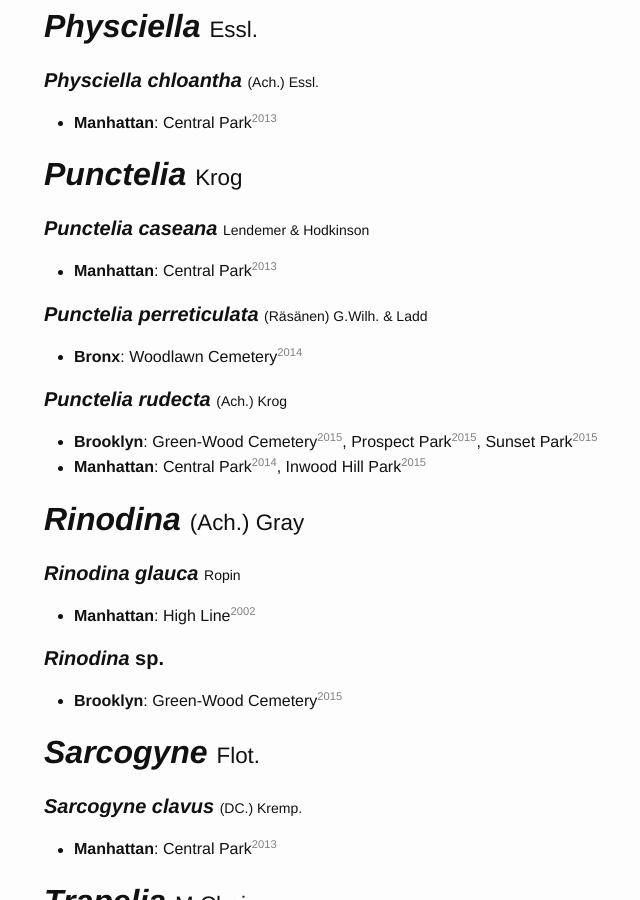
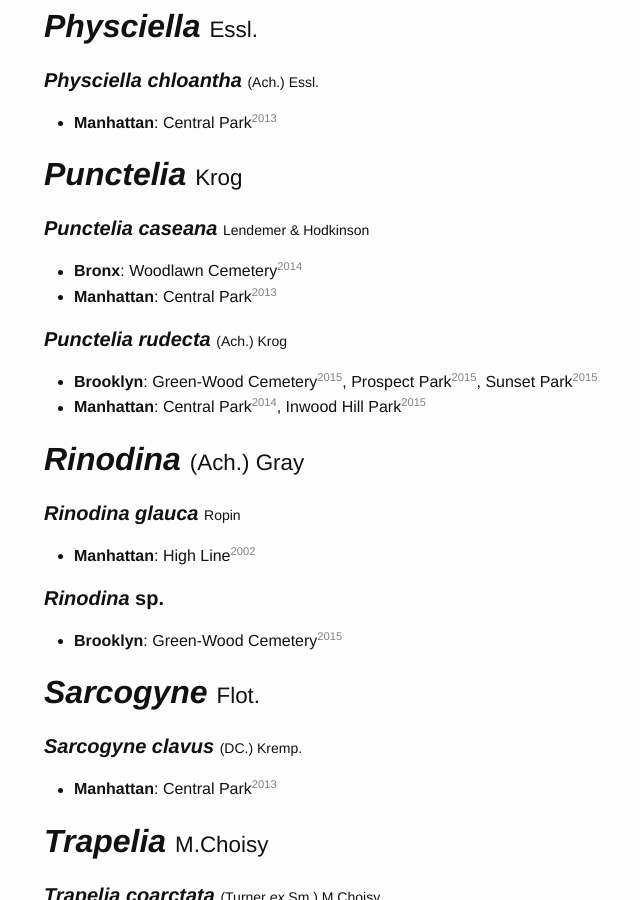
Before and after one commit to lichens-nyc/lichens-nyc.github.io, a Jekyll site: the page built from index.html, in a window 1280 px wide and 900 px high, scrolled down 6060 px. Shown: the whole window, without its empty margins (226-866 px from the left). Built offline with Jekyll 4.4.1, drawn with Linux system fonts in a browser that asks for light colours.

Commit message:
change Punctelia perreticulata ID to P. caseana
Decision based on:
http://squamules.blogspot.com/2010/06/punctelia-caseana-lendemer-hodkinson-sp.html

```diff
--- a/_data/observations.yaml
+++ b/_data/observations.yaml
@@ -170,7 +170,6 @@
 Punctelia:
   caseana:
     CP: [{ when: 2013, who: JA }]
-  perreticulata:
     WC: [{ when: 2014, who: NP }]
   rudecta:
     CP: [{ when: 2013, who: JA }, { when: 2014, who: DS }]
--- a/_data/taxa.yaml
+++ b/_data/taxa.yaml
@@ -199,8 +199,6 @@
   species:
     caseana:
       auth: Lendemer & Hodkinson
-    perreticulata:
-      auth: (Räsänen) G. Wilh. & Ladd
     rudecta:
       auth: (Ach.) Krog
 Rinodina:
```
